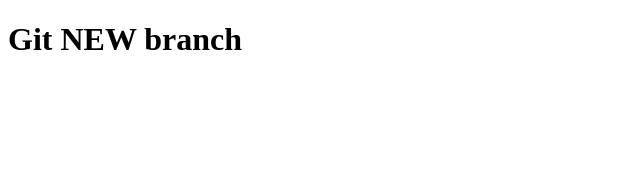
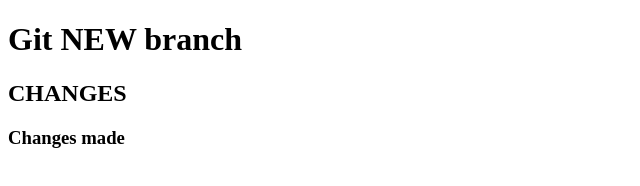
Before and after one commit to webdevkci/WD, a plain HTML site: page GIT/index.html in a window 1280 px wide. Shown: the whole page, without its empty margins (0-640 px from the left). Drawn offline with Linux system fonts and the light colour scheme.

Commit message:
index modification

```diff
--- a/GIT/index.html
+++ b/GIT/index.html
@@ -8,5 +8,7 @@
 </head>
 <body>
         <h1>Git NEW branch</h1>
+        <h2>CHANGES</h2>
+        <h3>Changes made</h3>
 </body>
 </html>
```
